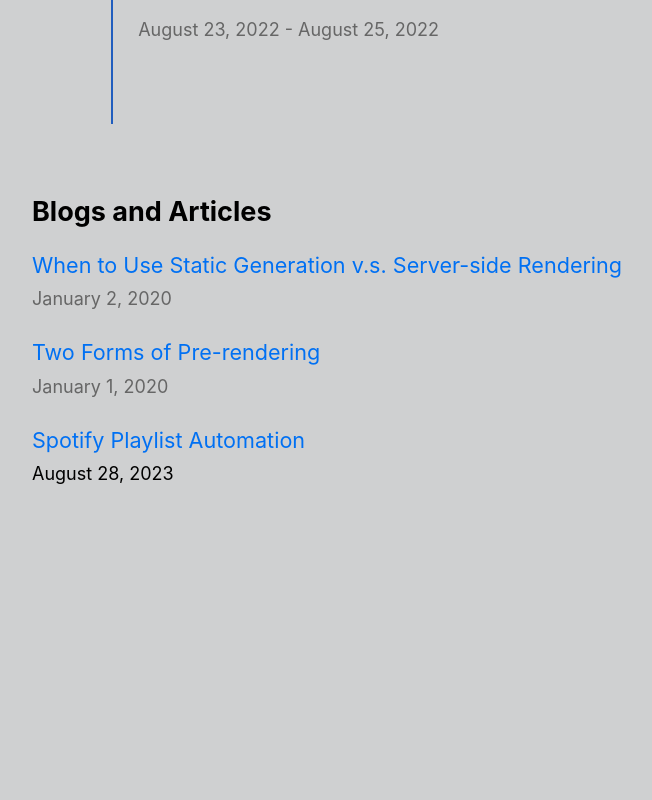
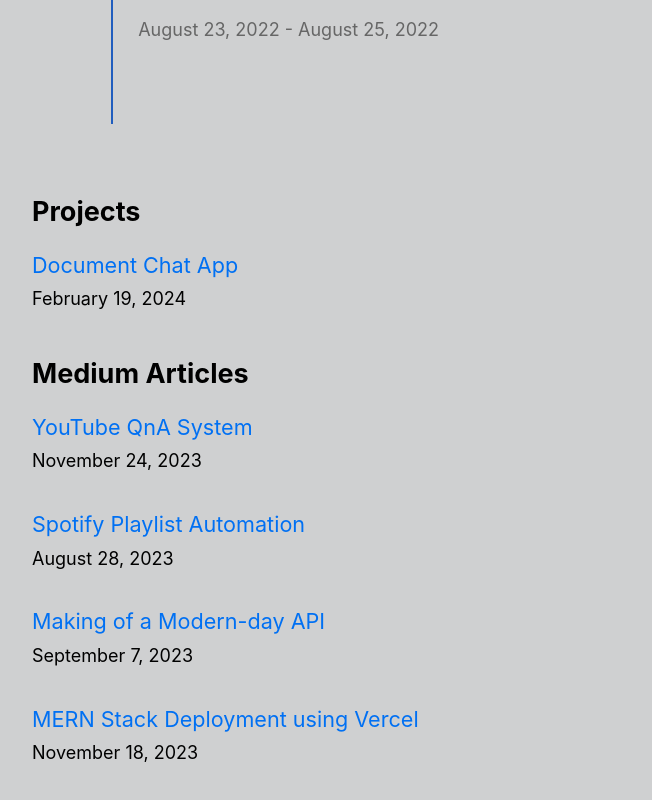
Before and after one commit to Aaronphilip2003/nextjs-blog, a Next.js app: page / in a window 1280 px wide. Shown: the part 1476-2276 px from the top of the page, without its empty margins (302-954 px from the left). Before the commit the page ends 2072 px from the top, so only its background shows below. Built offline with nearby package versions, Linux system fonts and the light colour scheme.

Commit message:
Added Projects and other articles

```diff
--- a/pages/index.js
+++ b/pages/index.js
@@ -33,7 +33,7 @@ export default function Home({ allPostsData, allInternshipsData }) {
         <title>{siteTitle}</title>
       </Head>
       <section className={utilStyles.headingMd}>
-        <p>Hey, I'm Aaron. I am a Student and Developer currently in my Third year of Computer Science Engineering</p>
+        <p>Hey, I'm Aaron. I am a Student and Developer in my third year of Computer Science Engineering</p>
       </section>
       <section className={`${utilStyles.headingMd} ${utilStyles.padding1px}`}>
         <h2 className={utilStyles.headingLg}>Internships and Other Work</h2>
@@ -58,22 +58,48 @@ export default function Home({ allPostsData, allInternshipsData }) {
         </div>
       </section>
       <section className={`${utilStyles.headingMd} ${utilStyles.padding1px}`}>
-        <h2 className={utilStyles.headingLg}>Blogs and Articles</h2>
-        <ul className={utilStyles.list}>
-        {allPostsData.map(({ id, date, title }) => (
+      <h2 className={utilStyles.headingLg}>Projects</h2>
+      <ul className={utilStyles.list}>
+      {allPostsData.map(({ id, date, title }) => (
             <li className={utilStyles.listItem} key={id}>
             <Link href={`/posts/${id}`}>{title}</Link>
             <br />
-            <small className={utilStyles.lightText}>
+            <small>
               <Date dateString={date} />
             </small>
             <br/>
           </li>
           ))}
+          </ul>
+      </section>
+      <section className={`${utilStyles.headingMd} ${utilStyles.padding1px}`}>
+        <h2 className={utilStyles.headingLg}>Medium Articles</h2>
+        <ul className={utilStyles.list}>
+            <Link target='_blank' href={`https://medium.com/django-unleashed/youtube-q-a-system-b7590a610aa0`}>YouTube QnA System</Link>
+            <br/>
+            <small>
+              <Date dateString="2023-11-24" />
+            </small>
+            <br/>
+            <br/>
             <Link target='_blank' href={`https://medium.com/@aaronphilip2003/spotify-playlist-automation-ae1546120bd2`}>Spotify Playlist Automation</Link>
             <br/>
             <small>
               <Date dateString="2023-08-28" />
+            </small>
+            <br/>
+            <br/>
+            <Link target='_blank' href={`https://medium.com/towardsdev/making-of-a-modern-day-api-with-mongo-b8fb3017257d`}>Making of a Modern-day API</Link>
+            <br/>
+            <small>
+              <Date dateString="2023-09-07" />
+            </small>
+            <br/>
+            <br/>
+            <Link target='_blank' href={`https://medium.com/@aaronphilip2003/mern-stack-development-and-deployment-using-vercel-d702ecdfe466`}>MERN Stack Deployment using Vercel</Link>
+            <br/>
+            <small>
+              <Date dateString="2023-11-18" />
             </small>
         </ul>
       </section>
--- /dev/null
+++ b/posts/Document-Chat.md
@@ -0,0 +1,63 @@
+---
+title: 'Document Chat App'
+date: '2024-02-19'
+---
+
+# Document Chatting App Project Report
+
+### Try it yourself!
+[Document Chat App](https://doc-chat-frontend.vercel.app/)
+
+## Introduction
+
+The Document Chatting App is a web application developed to facilitate efficient communication and collaboration around documents. Leveraging modern web technologies, the app enables users to upload documents and engage in real-time conversations, including cross-questioning based on the uploaded content. The app utilizes React for the frontend, Node.js for the backend, Pinecone for vector database management, and MongoDB for data storage.
+
+## Features
+
+1. **Document Upload**: Users can upload documents to the app, which are then processed for content extraction and analysis.
+
+2. **Real-time Chatting**: Users can engage in real-time text-based conversations within the app's chatbox interface.
+
+3. **Cross-Questioning**: The app facilitates cross-questioning by allowing users to query specific content within the uploaded documents during conversations.
+
+4. **Scalability**: Leveraging Pinecone for vector database management and MongoDB for data storage ensures scalability and efficient handling of large volumes of documents and conversations.
+
+5. **Deployment**: The frontend is deployed on Vercel, while the backend is deployed on Render, ensuring high availability and reliability of the application.
+
+## Technologies Used
+
+- **Frontend**: ReactJS
+- **Backend**: Node.js
+- **Vector Database**: Pinecone
+- **Database**: MongoDB
+- **Deployment**: Vercel (Frontend), Render (Backend)
+
+## Architecture Overview
+
+The Document Chatting App follows a client-server architecture, where the frontend (client) communicates with the backend server to manage document uploads, text analysis, and chat functionality. Pinecone is utilized for efficient vector database management, enabling fast retrieval and processing of document-related information.
+
+## Deployment
+
+- **Frontend**: Deployed on Vercel for easy access and scalability.
+- **Backend**: Deployed on Render to ensure reliability and high availability of backend services.
+
+## Future Enhancements
+
+1. **User Authentication**: Implement user authentication to secure access to the app's features and data.
+
+2. **Document Analysis**: Enhance document analysis capabilities to provide more insightful information during conversations.
+
+3. **UI/UX Improvements**: Continuously improve the user interface and experience for seamless interaction with the app.
+
+4. **Integration with Third-Party Services**: Integrate with external services for additional functionalities, such as document editing or collaborative annotation.
+
+## Conclusion
+
+The Document Chatting App offers a novel approach to document collaboration by combining document uploading, text analysis, and real-time chatting functionalities. With a scalable architecture and deployment on reliable platforms, the app is well-equipped to support collaborative work scenarios across various domains.
+
+For any inquiries or feedback, please contact the project team at [aaronphilip2003@gmail.com](mailto:aaronphilip2003@gmail.com).
+
+---
+**Project Team**:
+- Aaaron Philip and Neeraj Varma (Project Lead)
+- Dr. Sanket Salvi (Faculty Advisor)
--- a/posts/pre-rendering.md
+++ /dev/null
@@ -1,11 +0,0 @@
----
-title: 'Two Forms of Pre-rendering'
-date: '2020-01-01'
----
-
-Next.js has two forms of pre-rendering: **Static Generation** and **Server-side Rendering**. The difference is in **when** it generates the HTML for a page.
-
-- **Static Generation** is the pre-rendering method that generates the HTML at **build time**. The pre-rendered HTML is then _reused_ on each request.
-- **Server-side Rendering** is the pre-rendering method that generates the HTML on **each request**.
-
-Importantly, Next.js lets you **choose** which pre-rendering form to use for each page. You can create a "hybrid" Next.js app by using Static Generation for most pages and using Server-side Rendering for others.
--- a/posts/ssg-ssr.md
+++ /dev/null
@@ -1,19 +0,0 @@
----
-title: 'When to Use Static Generation v.s. Server-side Rendering'
-date: '2020-01-02'
----
-
-We recommend using **Static Generation** (with and without data) whenever possible because your page can be built once and served by CDN, which makes it much faster than having a server render the page on every request.
-
-You can use Static Generation for many types of pages, including:
-
-- Marketing pages
-- Blog posts
-- E-commerce product listings
-- Help and documentation
-
-You should ask yourself: "Can I pre-render this page **ahead** of a user's request?" If the answer is yes, then you should choose Static Generation.
-
-On the other hand, Static Generation is **not** a good idea if you cannot pre-render a page ahead of a user's request. Maybe your page shows frequently updated data, and the page content changes on every request.
-
-In that case, you can use **Server-Side Rendering**. It will be slower, but the pre-rendered page will always be up-to-date. Or you can skip pre-rendering and use client-side JavaScript to populate data.
```
